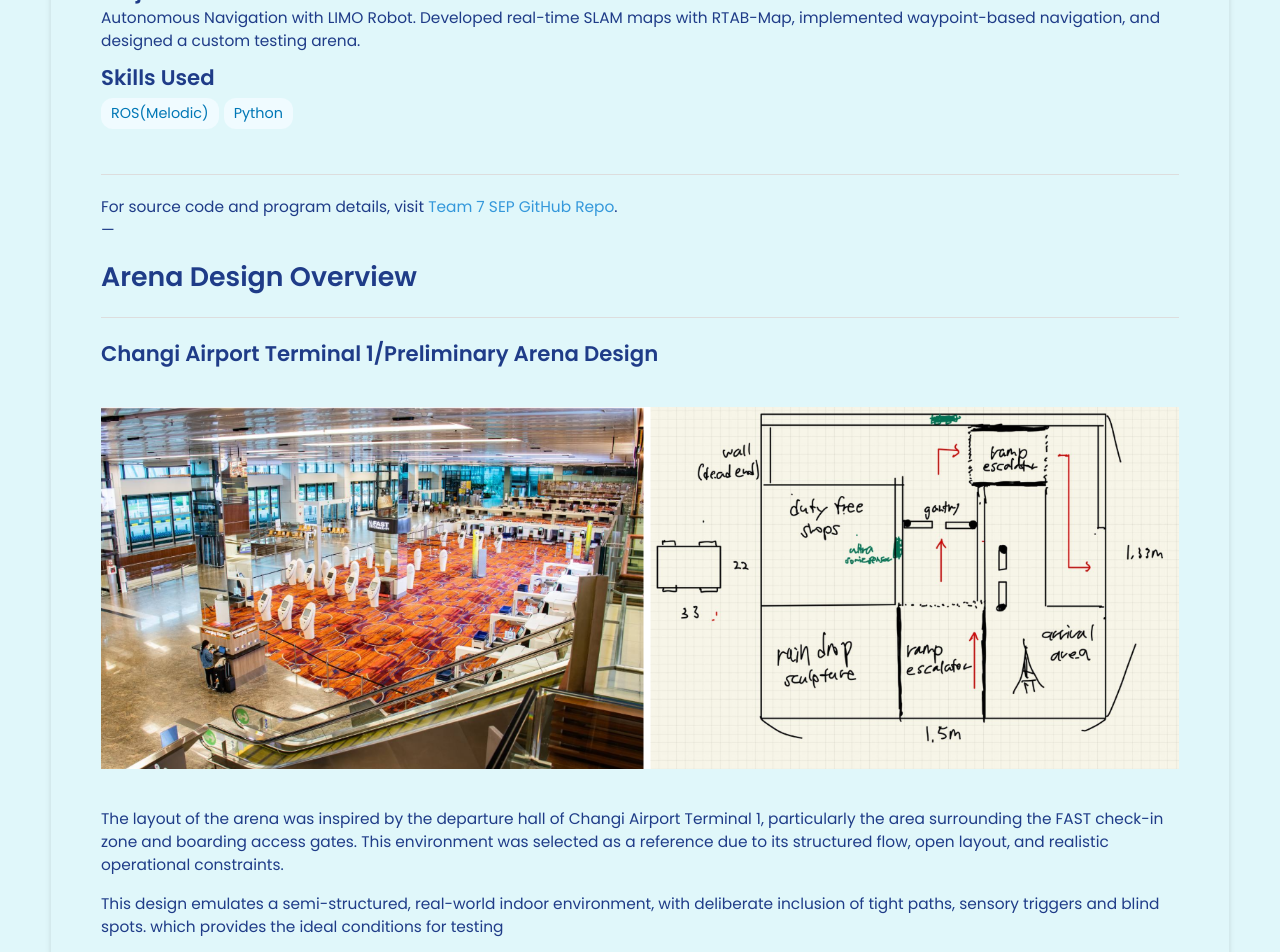
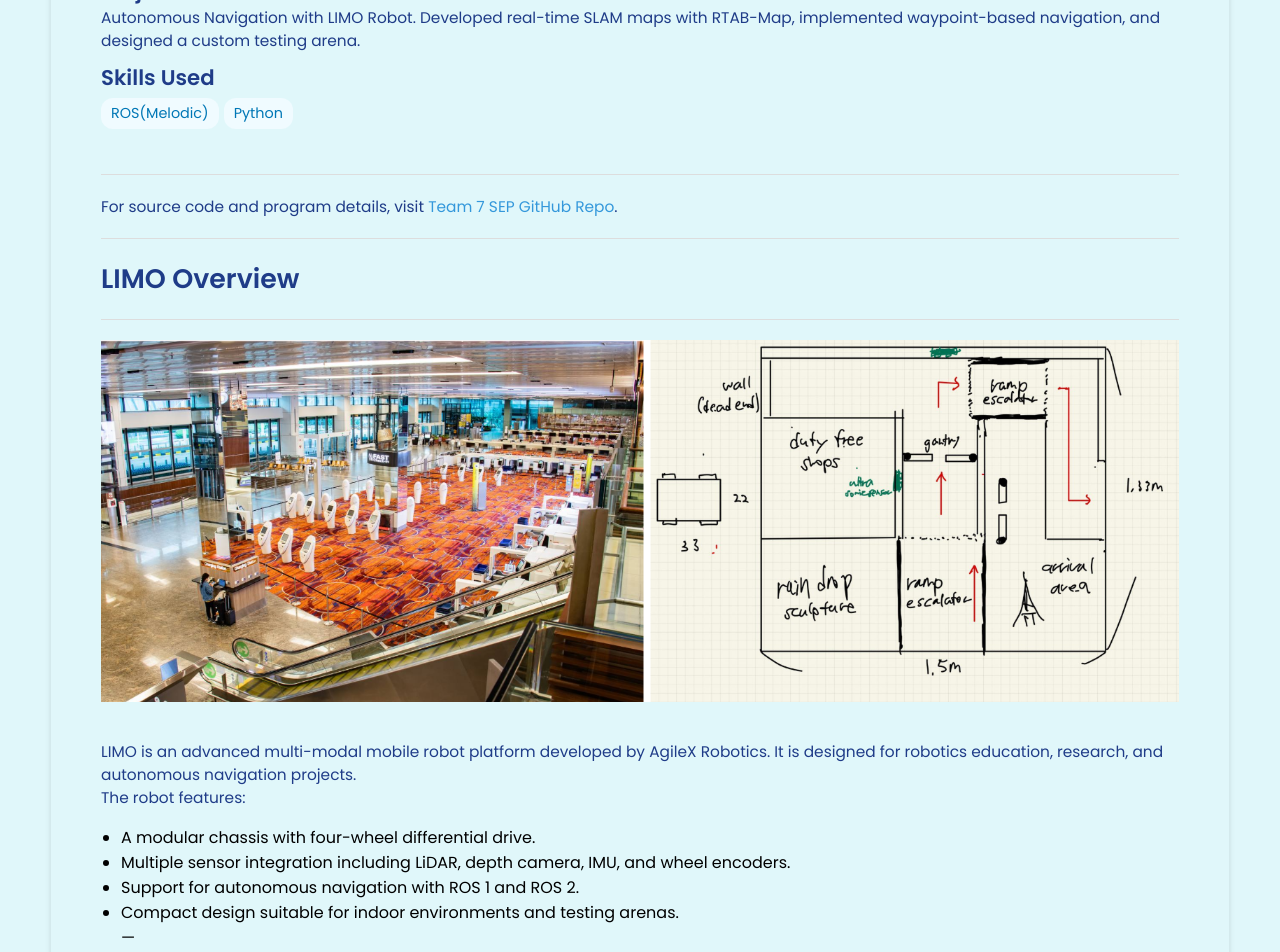
Before and after one commit to Bludaria/Bludaria.github.io, a Jekyll site: the page built from _projects/demo-project/index.md, in a window 1280 px wide and 1400 px high, scrolled down 582 px. Shown: the top 952 px of the window. Built offline with Jekyll 4.4.1, drawn with Linux system fonts in a browser that asks for light colours.

Commit message:
Update index.md

```diff
--- a/_projects/demo-project/index.md
+++ b/_projects/demo-project/index.md
@@ -13,13 +13,28 @@ main-image: /limo.png
 ---
 For source code and program details, visit [Team 7 SEP GitHub Repo](https://github.com/pokohroh/ros-portfolio).
 <br>
+
+---
+# LIMO Overview
+---
+{% include image-gallery.html images="t1_comparison.png" height="400" %}
+<br>
+
+LIMO is an advanced multi-modal mobile robot platform developed by AgileX Robotics. It is designed for robotics education, research, and autonomous navigation projects.
+<br>
+The robot features:
+- A modular chassis with four-wheel differential drive.
+- Multiple sensor integration including LiDAR, depth camera, IMU, and wheel encoders.
+- Support for autonomous navigation with ROS 1 and ROS 2.
+- Compact design suitable for indoor environments and testing arenas.
+<br>
 ---
 # Arena Design Overview
 ---
 
 ## Changi Airport Terminal 1/Preliminary Arena Design
 <br>
-{% include image-gallery.html images="t1_comparison.png" height="400" %}
+{% include image-gallery.html images="limo_robot.png" height="400" %}
 <br>
 
 The layout of the arena was inspired by the departure hall of Changi Airport Terminal 1, particularly the area surrounding the FAST check-in zone and boarding access gates. This environment was selected as a reference due to its structured flow, open layout, and realistic operational constraints.
```
